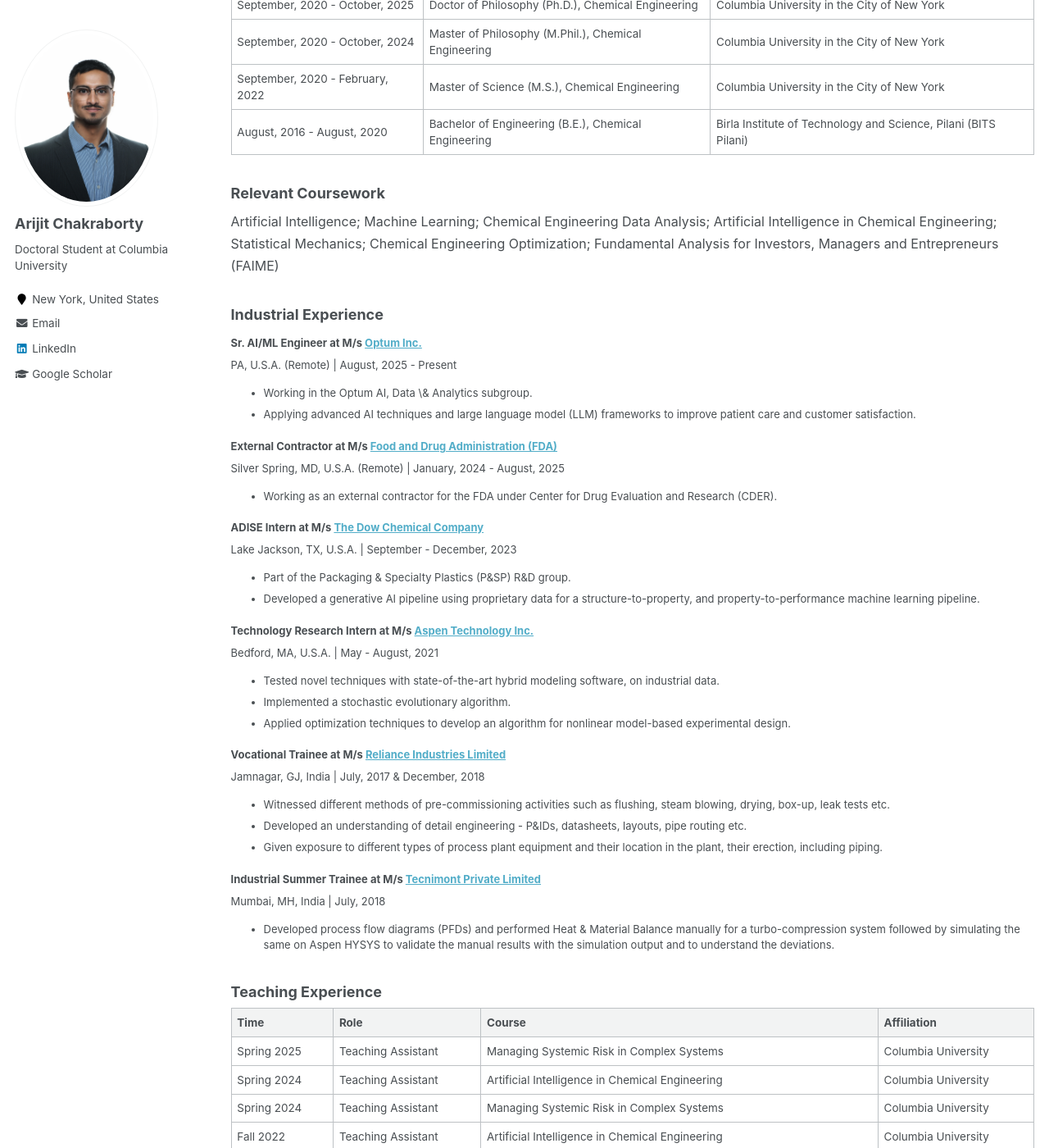
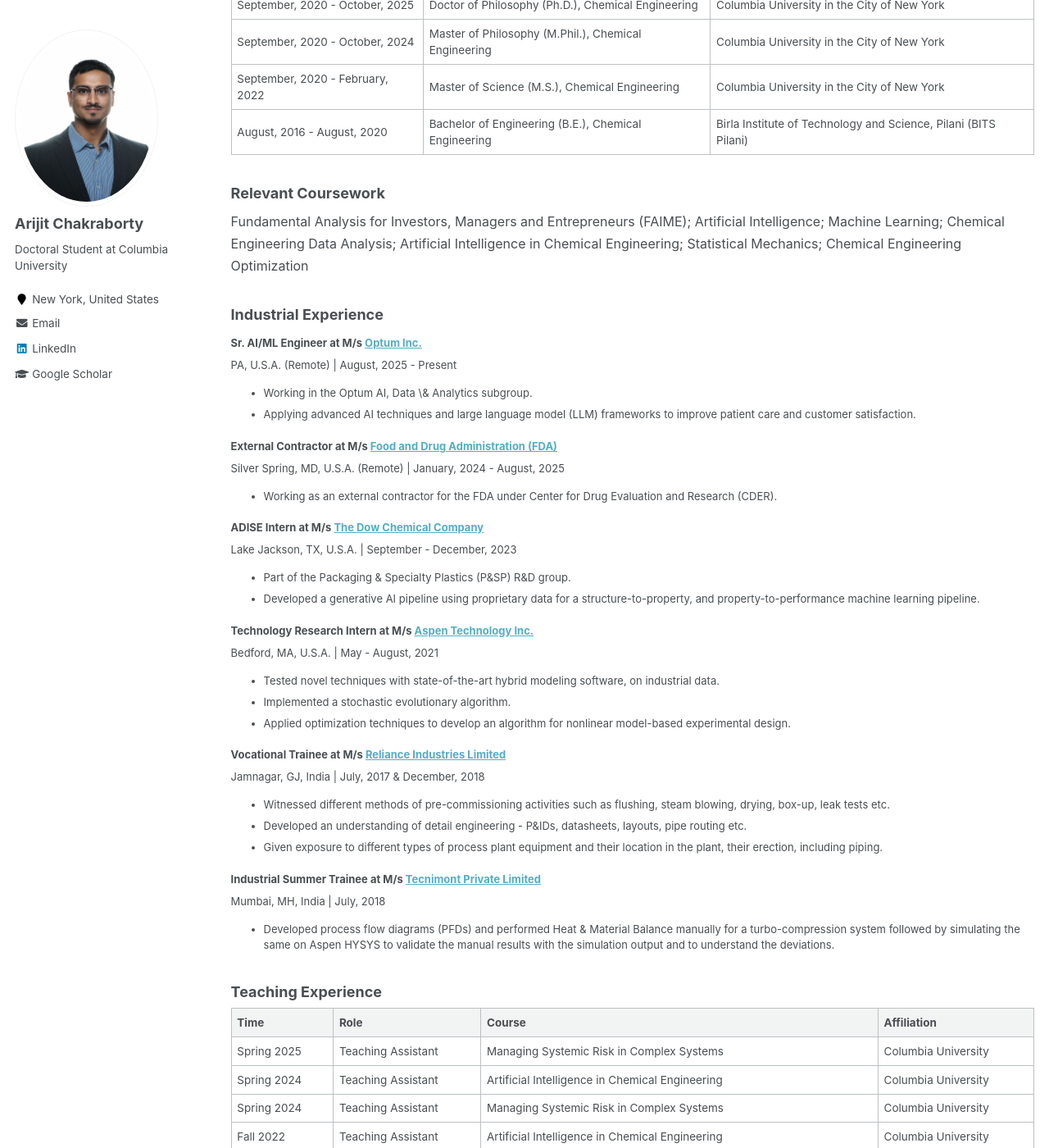
Before and after one commit to arijitc099/arijitc099.github.io, a Jekyll site: the page built from _pages/background.md, in a window 1280 px wide and 1400 px high, scrolled down 231 px. Shown: the whole window at 82% size. Built offline with Jekyll 4.4.1, drawn with Linux system fonts in a browser that asks for light colours; some of the changed text lies outside the part shown.

Commit message:
Update background.md

```diff
--- a/_pages/background.md
+++ b/_pages/background.md
@@ -18,7 +18,7 @@ author_profile: true
 
 ### Relevant Coursework
 
-<font size="3">Artificial Intelligence; Machine Learning; Chemical Engineering Data Analysis; Artificial Intelligence in Chemical Engineering; Statistical Mechanics; Chemical Engineering Optimization; Fundamental Analysis for Investors, Managers and Entrepreneurs (FAIME)</font>
+<font size="3">Fundamental Analysis for Investors, Managers and Entrepreneurs (FAIME); Artificial Intelligence; Machine Learning; Chemical Engineering Data Analysis; Artificial Intelligence in Chemical Engineering; Statistical Mechanics; Chemical Engineering Optimization</font>
 
 
 ### Industrial Experience
@@ -88,7 +88,6 @@ Mumbai, MH, India | July, 2018
 
 |Time|Role|Organization|
 |:-|:-|:-|
-
 |2025 - Present|Reviewer|The Canadian Journal of Chemical Engineering|
 |2025 - Present|Reviewer|Energy|
 |2024 - Present|Reviewer|Current Opinion in Chemical Engineering|
```
Also changed, not shown: other parts of _pages/background.md (+1 -1 lines).
